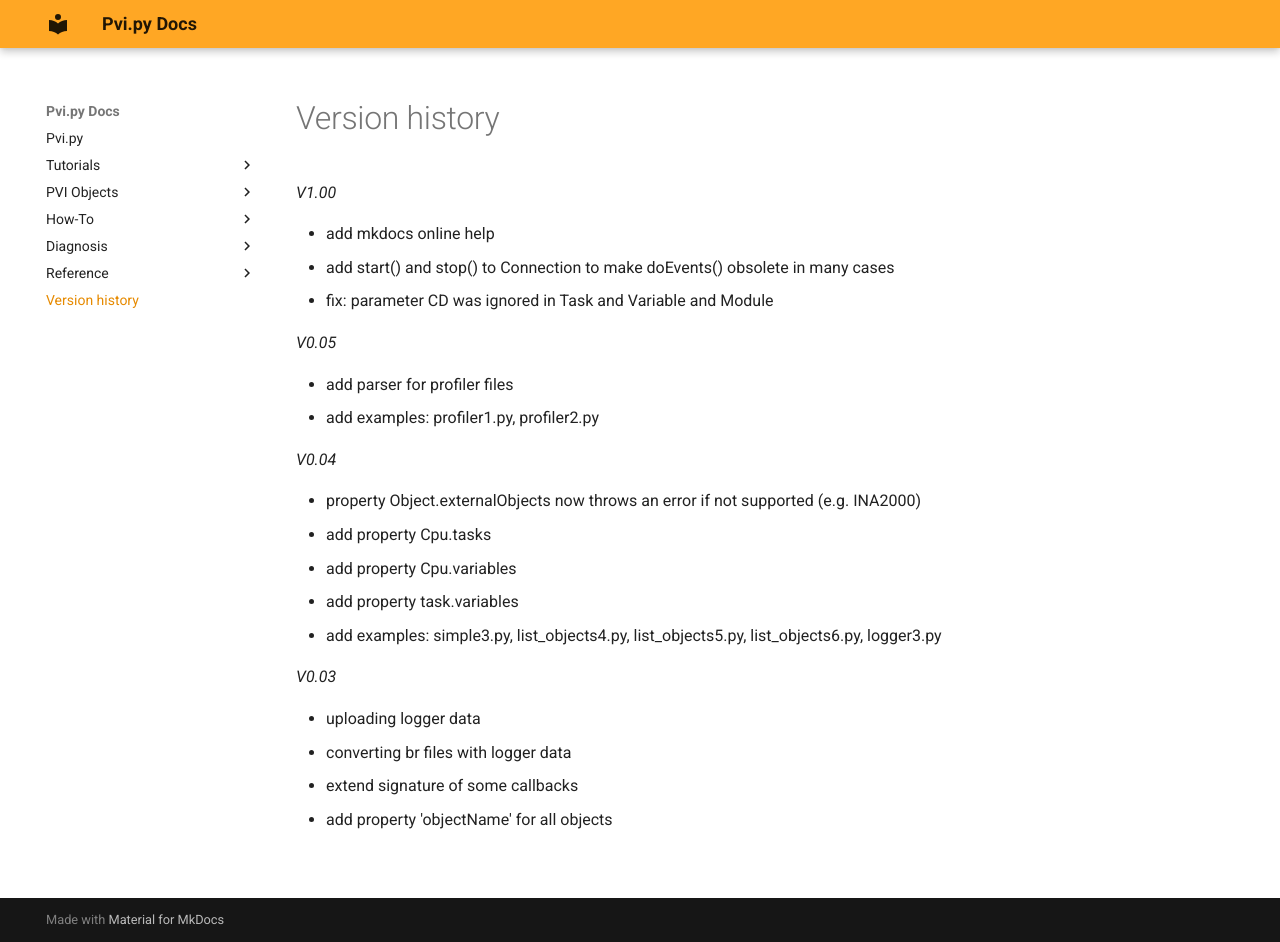
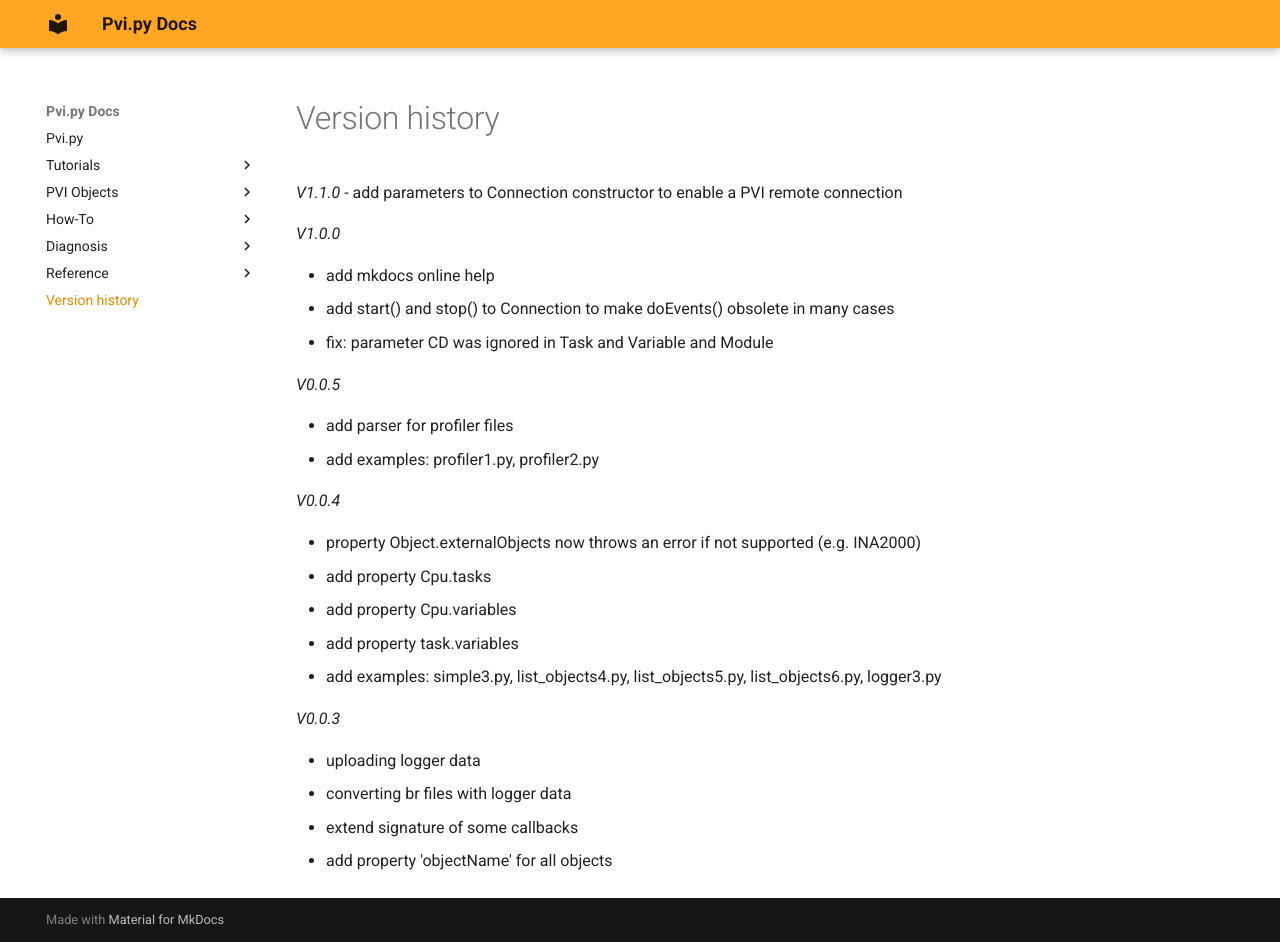
Before and after one commit to hilch/Pvi.py, an MkDocs documentation site: the page built from docs/whatsnew.md, in a window 1280 px wide and 942 px high. Built offline with MkDocs 1.6.1 and Material for MkDocs 9.7.7, drawn with Linux system fonts in a browser that asks for light colours.

Commit message:
Update whatsnew.md

```diff
--- a/docs/whatsnew.md
+++ b/docs/whatsnew.md
@@ -1,17 +1,20 @@
 # Version history
 
-*V1.00*
+*V1.1.0*
+- add parameters to Connection constructor to enable a PVI remote connection
+
+*V1.0.0*
 
 - add mkdocs online help
 - add start() and stop() to Connection to make doEvents() obsolete in many cases
 - fix: parameter CD was ignored in Task and Variable and Module
 
-*V0.05*
+*V0.0.5*
 
 - add parser for profiler files
 - add examples: profiler1.py, profiler2.py
 
-*V0.04*
+*V0.0.4*
 
 - property Object.externalObjects now throws an error if not supported (e.g. INA2000)
 - add property Cpu.tasks
@@ -19,7 +22,7 @@
 - add property task.variables
 - add examples: simple3.py, list_objects4.py, list_objects5.py, list_objects6.py, logger3.py
 
-*V0.03*
+*V0.0.3*
 
 - uploading logger data
 - converting br files with logger data
```
